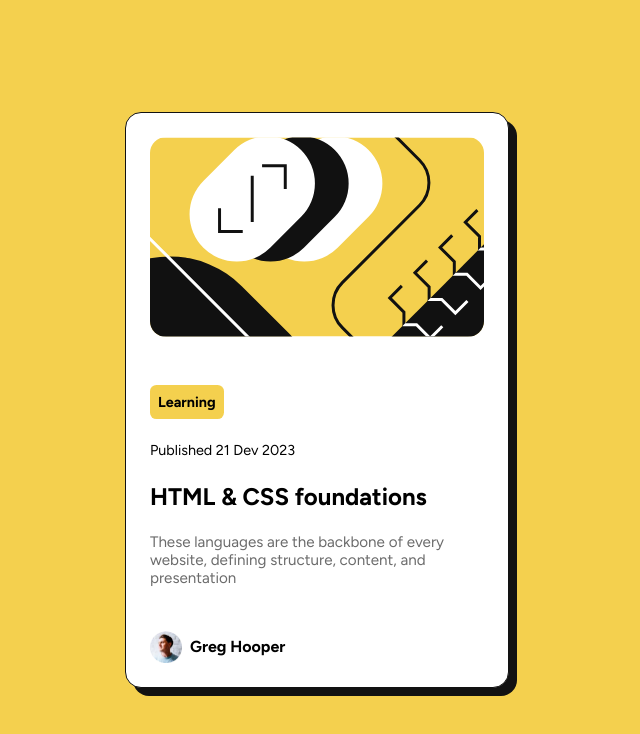
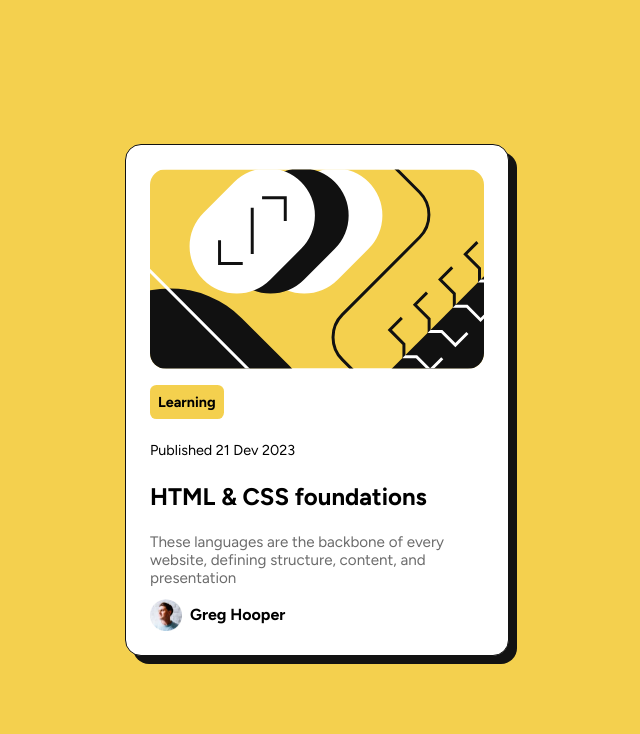
Before and after one commit to he-ale/Blog-preview-card, a plain HTML site: page index.html in a window 1280 px wide. Shown: the whole page, without its empty margins (323-963 px from the left). Drawn offline with Linux system fonts and the light colour scheme.

Commit message:
052520262205

```diff
--- a/main.css
+++ b/main.css
@@ -35,7 +35,7 @@ body{
     display: flex;
     flex-direction: column;
     width: 24rem;
-    height: 36rem;
+    height: 32rem;
     justify-content: space-between;
     border-radius: 1rem;
     box-shadow: 0.5rem 0.5rem 0px 0px var(--gray-950);
```
